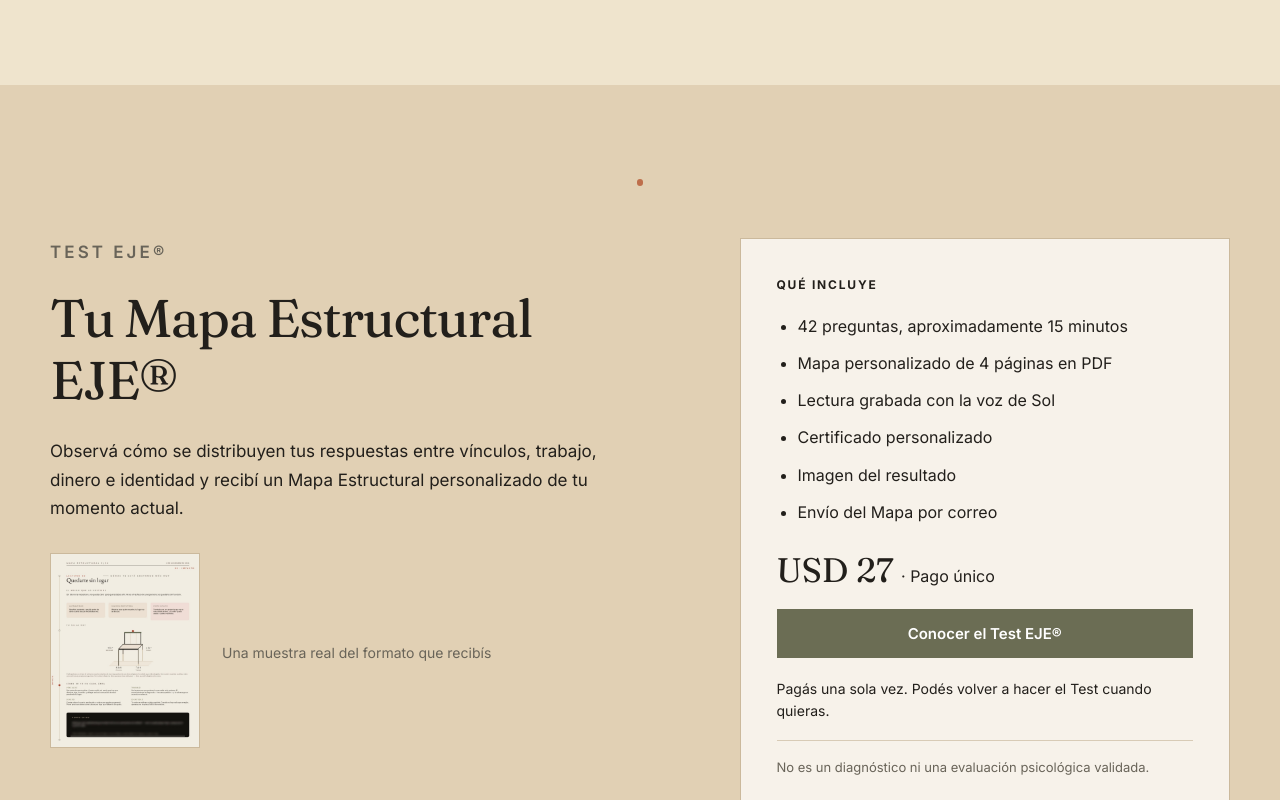
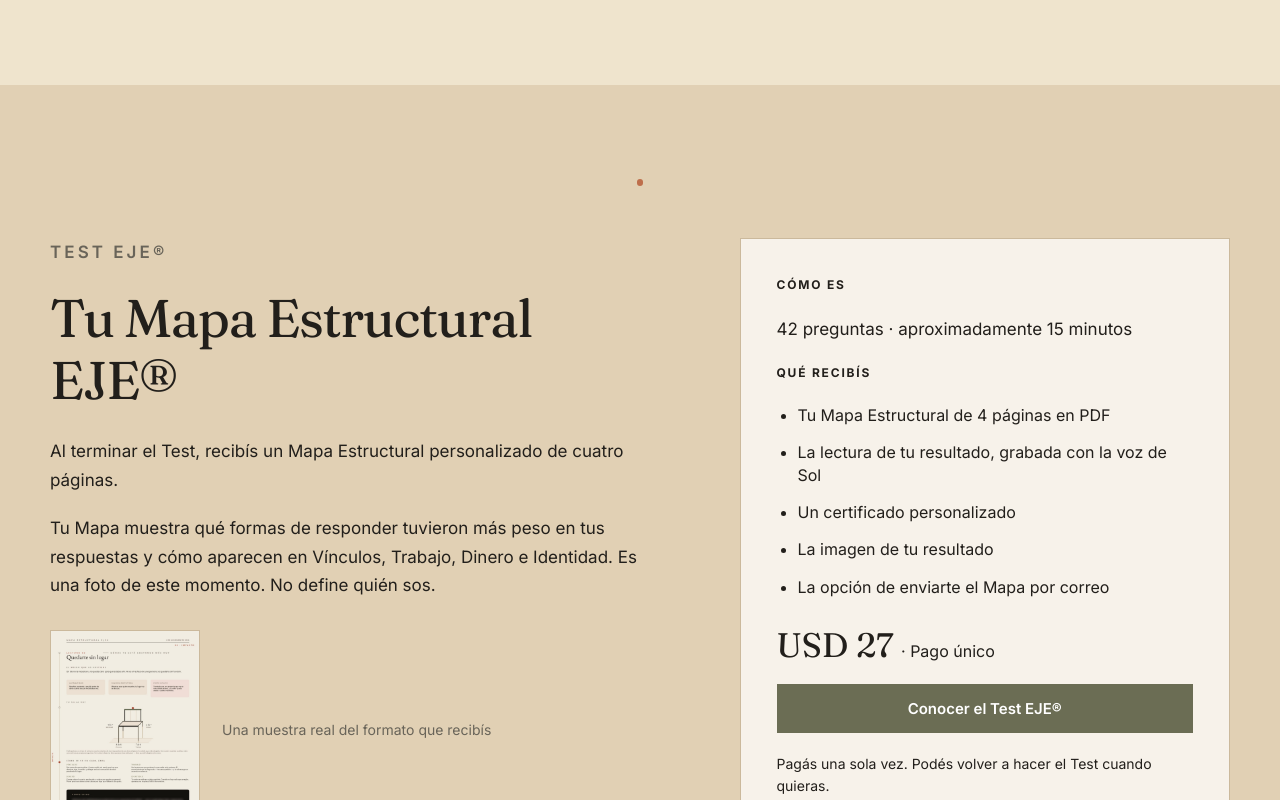
Before and after one commit to smirgonzalez-ops/sol-mir-web, a Next.js app: page /eje in a window 1280 px wide. Shown: the part 2190-2990 px from the top of the page. Built offline with nearby package versions, Linux system fonts and the light colour scheme.

Commit message:
copy: finalize human editorial language and clarify Test deliverables

```diff
--- a/app/eje/page.js
+++ b/app/eje/page.js
@@ -71,7 +71,7 @@ export default function EjeHomeEditorial() {
           <div>
             <p className="eje-kicker">LA SILLA EJE®</p>
             <h2 id="chair-heading" className="eje-section-title">¿En qué te estás apoyando hoy?</h2>
-            <p>Imaginá tu vida como una silla de cuatro patas. Cada una representa un área: Vínculos, Trabajo, Dinero e Identidad. No siempre cargan el mismo peso. EJE® te propone mirar cómo se distribuye ese peso y qué lugar ocupa cada área en tu momento actual.</p>
+            <p>Imaginá tu vida como una silla de cuatro patas: Vínculos, Trabajo, Dinero e Identidad. No siempre cargan el mismo peso. A veces una termina sosteniendo más que las otras.</p>
             <p>El respaldo representa estar en eje. Las decisiones atraviesan las cuatro áreas.</p>
           </div>
           <figure className="eje-original-chair">
@@ -86,7 +86,7 @@ export default function EjeHomeEditorial() {
           <div>
             <p className="eje-kicker">TEST EJE®</p>
             <h2 id="test-heading" className="eje-section-title">Tu Mapa Estructural EJE®</h2>
-            <p>Observá cómo se distribuyen tus respuestas entre vínculos, trabajo, dinero e identidad y recibí un Mapa Estructural personalizado de tu momento actual.</p>
+            <p>Al terminar el Test, recibís un Mapa Estructural personalizado de cuatro páginas.</p><p>Tu Mapa muestra qué formas de responder tuvieron más peso en tus respuestas y cómo aparecen en Vínculos, Trabajo, Dinero e Identidad. Es una foto de este momento. No define quién sos.</p>
             <div className="eje-map-preview">
               <a href="/mapa-silla.jpg" target="_blank" rel="noopener noreferrer" aria-label="Ampliar muestra real del Mapa EJE">
                 <Image src="/mapa-silla.jpg" alt="Muestra real de una página del Mapa Estructural EJE®" width={880} height={1243} sizes="(max-width: 768px) 76vw, 300px" />
@@ -95,14 +95,15 @@ export default function EjeHomeEditorial() {
             </div>
           </div>
           <div className="eje-offer">
-            <p className="eje-offer-label">QUÉ INCLUYE</p>
+            <p className="eje-offer-label">CÓMO ES</p>
+            <p className="eje-offer-process">42 preguntas · aproximadamente 15 minutos</p>
+            <p className="eje-offer-label">QUÉ RECIBÍS</p>
             <ul>
-              <li>42 preguntas, aproximadamente 15 minutos</li>
-              <li>Mapa personalizado de 4 páginas en PDF</li>
-              <li>Lectura grabada con la voz de Sol</li>
-              <li>Certificado personalizado</li>
-              <li>Imagen del resultado</li>
-              <li>Envío del Mapa por correo</li>
+              <li>Tu Mapa Estructural de 4 páginas en PDF</li>
+              <li>La lectura de tu resultado, grabada con la voz de Sol</li>
+              <li>Un certificado personalizado</li>
+              <li>La imagen de tu resultado</li>
+              <li>La opción de enviarte el Mapa por correo</li>
             </ul>
             <p className="eje-price">USD 27 <span>· Pago único</span></p>
             <Link className="eje-btn eje-btn-wide" href="/test">Conocer el Test EJE®</Link>
@@ -140,8 +141,8 @@ export default function EjeHomeEditorial() {
           <h2 id="faq-heading" className="eje-section-title">Preguntas frecuentes.</h2>
           <div>
             <details><summary>¿Qué es EJE®?</summary><p>Es un sistema de autoconocimiento que propone mirar en conjunto cuatro áreas de tu vida: Vínculos, Trabajo, Dinero e Identidad.</p></details>
-            <details><summary>¿Qué muestra el Test?</summary><p>Una lectura de cómo se distribuyen tus respuestas entre Vínculos, Trabajo, Dinero e Identidad. Es una fotografía del momento, no una etiqueta fija.</p></details>
-            <details><summary>¿Qué recibo al hacer el Test?</summary><p>Tu Mapa Estructural personalizado de cuatro páginas en PDF, la lectura grabada con la voz de Sol, certificado, imagen del resultado y envío del Mapa por correo.</p></details>
+            <details><summary>¿Qué muestra el Test?</summary><p>Qué formas de responder tuvieron más peso en tus respuestas y en qué áreas aparecen. Es una lectura de ese momento, no una etiqueta sobre quién sos.</p></details>
+            <details><summary>¿Qué recibo al hacer el Test?</summary><p>Tu Mapa Estructural de cuatro páginas en PDF, la lectura grabada con la voz de Sol, un certificado personalizado y la imagen de tu resultado. También podés enviarte el Mapa por correo.</p></details>
             <details><summary>¿Puedo volver a hacerlo?</summary><p>Sí. Pagás una sola vez y podés repetir el Test cuando quieras, sin otro cargo.</p></details>
             <details><summary>¿Es una evaluación psicológica?</summary><p>No. Es una herramienta de autoconocimiento, no un test psicológico validado, diagnóstico ni tratamiento. No reemplaza el acompañamiento profesional cuando lo necesitás.</p></details>
           </div>
```
